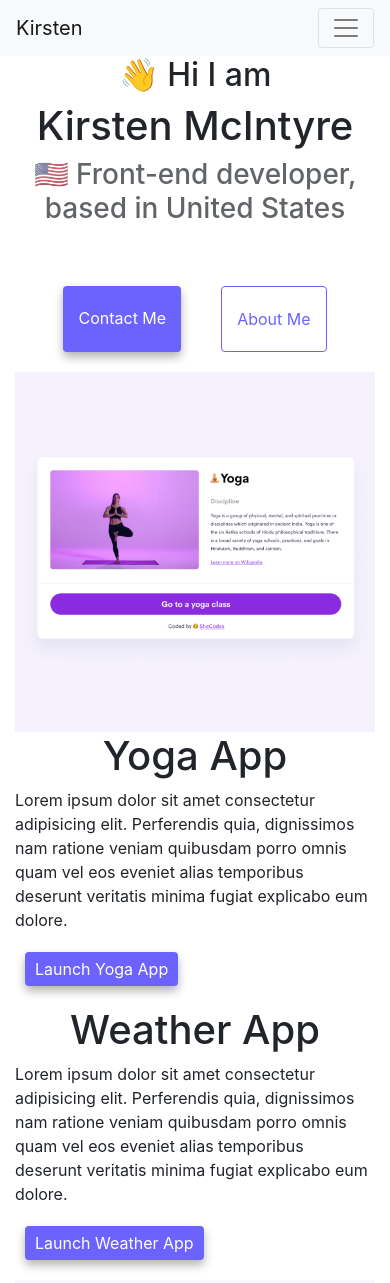
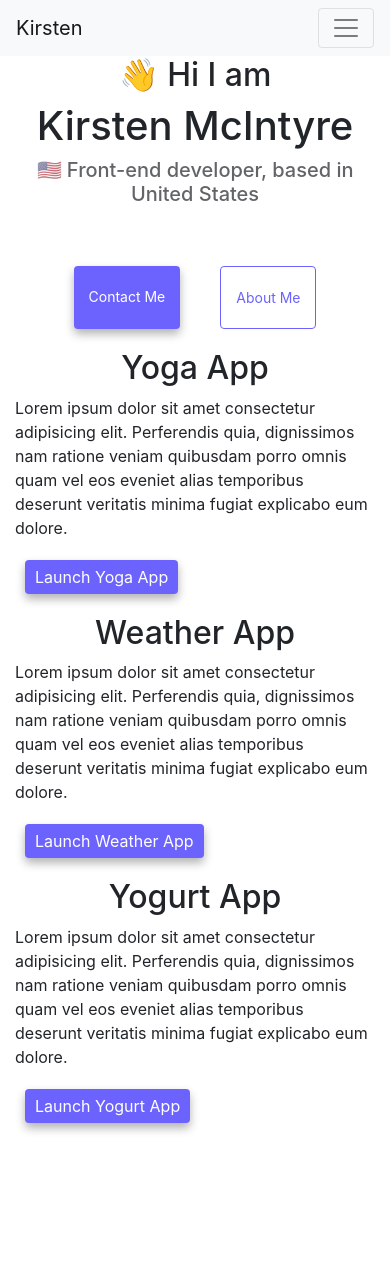
Before and after one commit to kcodes57/ResponseAdvancedToolsHomework3, a plain HTML site: page index.html in a window 390 px wide. Shown: the top 1283 px of the page. After the commit the page ends 1143 px from the top, so only its background shows below. Drawn offline with nearby package versions, Linux system fonts and the light colour scheme.

Commit message:
making index responsive

```diff
--- a/index.html
+++ b/index.html
@@ -67,7 +67,7 @@
     <div class="container">
       <h2>👋 Hi I am</h2>
       <h1>Kirsten McIntyre</h1>
-      <h3>🇺🇸 Front-end developer, based in United States</h3>
+      <h3 id="introduction">🇺🇸 Front-end developer, based in United States</h3>
       <div class="navigation-links">
         <a
           href="about.html#contact"
@@ -86,7 +86,7 @@
           />
         </div>
         <div class="col-sm-6 background:none">
-          <h1>Yoga App</h1>
+          <h2>Yoga App</h2>
 
           Lorem ipsum dolor sit amet consectetur adipisicing elit. Perferendis
           quia, dignissimos nam ratione veniam quibusdam porro omnis quam vel
@@ -99,7 +99,7 @@
       </div>
       <div class="row">
         <div class="col-sm-6 background:none">
-          <h1>Weather App</h1>
+          <h2>Weather App</h2>
 
           Lorem ipsum dolor sit amet consectetur adipisicing elit. Perferendis
           quia, dignissimos nam ratione veniam quibusdam porro omnis quam vel
@@ -128,7 +128,7 @@
           />
         </div>
         <div class="col-sm-6 background:none">
-          <h1>Yogurt App</h1>
+          <h2>Yogurt App</h2>
 
           Lorem ipsum dolor sit amet consectetur adipisicing elit. Perferendis
           quia, dignissimos nam ratione veniam quibusdam porro omnis quam vel
--- a/style.css
+++ b/style.css
@@ -95,3 +95,27 @@ p {
 .email-link:hover {
   text-decoration: underline;
 }
+
+@media (max-width: 576px) {
+  body {
+    text-align: center;
+  }
+
+  #introduction {
+    font-size: 20px;
+    text-align: center;
+  }
+  h1,
+  h2,
+  h3 {
+    text-align: center;
+  }
+  .navigation-links {
+    text-align: center;
+    font-size: 14px;
+    padding: 0;
+  }
+  img {
+    display: none;
+  }
+}
```
